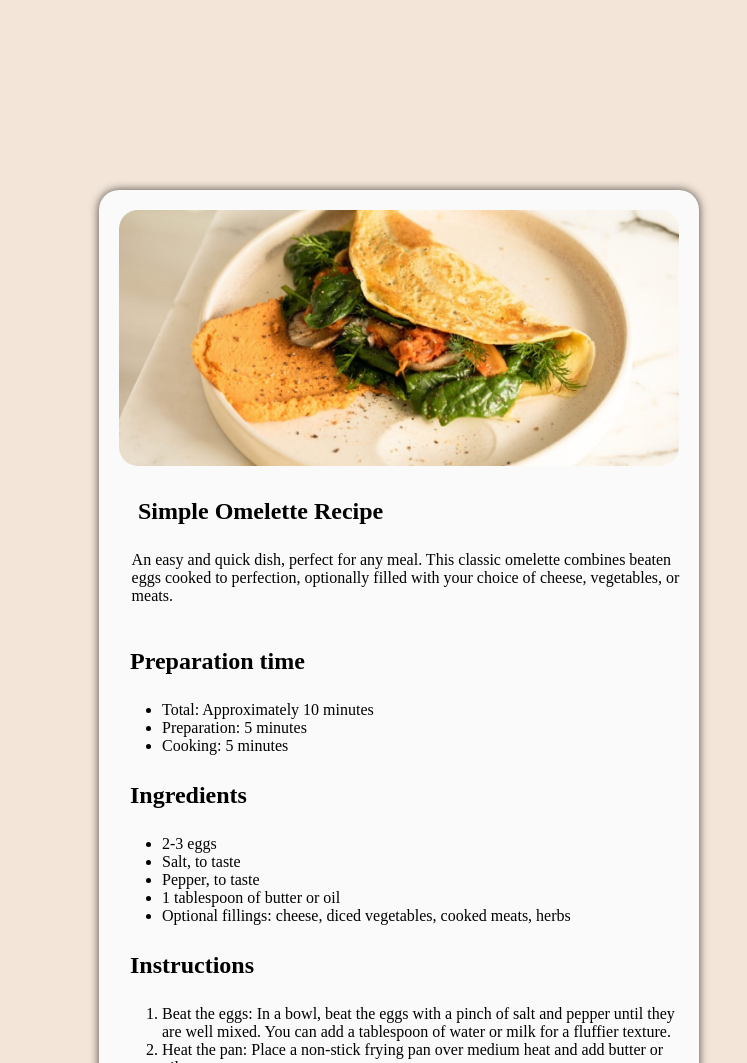
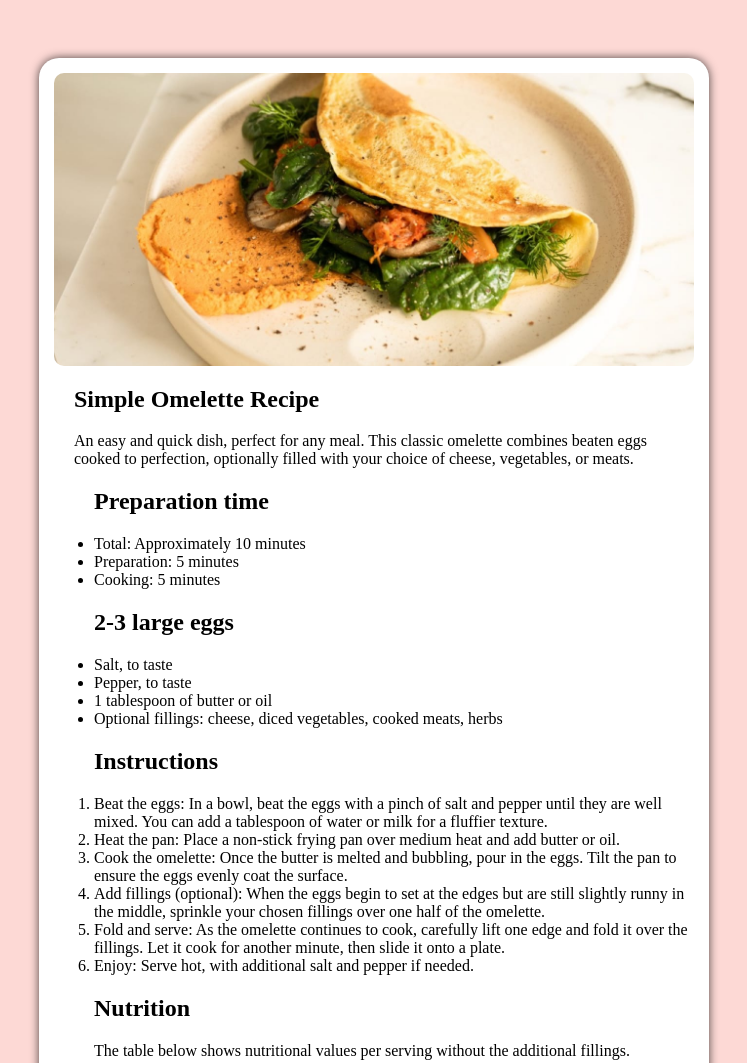
Before and after one commit to Ryan-Silva19/Desafio-FrontEnd-Mentor, a plain HTML site: page RecipePage/index.html in a window 1280 px wide. Shown: the top 1063 px of the page, without its empty margins (241-988 px from the left). Drawn offline with Linux system fonts and the light colour scheme.

Commit message:
Revert "Ajustando ao zoom de até 500%"
This reverts commit d8e8e2566c2d2775353f191fb82ea2300c7a5368.

```diff
--- a/RecipePage/index.html
+++ b/RecipePage/index.html
@@ -18,22 +18,21 @@
             <p id="resume">An easy and quick dish, perfect for any meal. This classic omelette combines beaten eggs
                 cooked
                 to perfection, optionally filled with your choice of cheese, vegetables, or meats.</p>
+            <ul>
                 <h2>Preparation time</h2>
-            <ul>
                 <li>Total: Approximately 10 minutes</li>
                 <li>Preparation: 5 minutes</li>
                 <li>Cooking: 5 minutes</li>
             </ul>
-            <h2>Ingredients</h2>
             <ul>
-                <li>2-3 eggs</li>
+                <h2>2-3 large eggs</h2>
                 <li>Salt, to taste</li>
                 <li>Pepper, to taste</li>
                 <li>1 tablespoon of butter or oil</li>
                 <li>Optional fillings: cheese, diced vegetables, cooked meats, herbs</li>
             </ul>
-            <h2>Instructions</h2>
             <ol>
+                <h2>Instructions</h2>
                 <li>Beat the eggs: In a bowl, beat the eggs with a pinch of salt and pepper until they are well mixed.
                     You can add a tablespoon of water or milk for a fluffier texture.</li>
                 <li>Heat the pan: Place a non-stick frying pan over medium heat and add butter or oil.</li>
@@ -45,9 +44,9 @@
                     fillings. Let it cook for another minute, then slide it onto a plate.</li>
                 <li>Enjoy: Serve hot, with additional salt and pepper if needed.</li>
             </ol>
-            <h2>Nutrition</h2>
-            <p>The table below shows nutritional values per serving without the additional fillings.</p>
             <ul>
+                <h2>Nutrition</h2>
+                <p>The table below shows nutritional values per serving without the additional fillings.</p>
                 <li>Calories
                     277kcal</li>
                 <li>Carbs
--- a/RecipePage/src/style/RecipePage.css
+++ b/RecipePage/src/style/RecipePage.css
@@ -1,64 +1,37 @@
-*{
-    margin: 0;
-    padding: 0;
-    box-sizing: border-box;
-}
 body{
-    background-color: #F3E5D8;
+    background-color: rgba(250, 128, 114, 0.295);
     display: flex;
     flex-direction: column;
     justify-content: center;
     align-items: center;
-    /* overflow: hidden; */
-    /* flex-wrap: wrap; */
-    height: auto;
-    width: auto;
-    margin-top: 10rem;
+    flex-wrap: wrap;
 }
 #Recipe{
-    background-color: #FAFAFA;
+    background-color: #FFFFFF;
     display: flex;
     flex-direction: column;
     justify-content: center;
     align-items: center;
-    max-width: 600px;
-    width: 90%;
+    width: 40rem;
     height: auto;
     padding: 15px;
     border-radius: 20px;
-    /* overflow: auto; */
-    margin: 30px 50px;
+    overflow: auto;
+    margin: 50px 50px 0 0;
     box-shadow: 0px 0px 10px rgba(0, 0, 0, 0.7);
-
 }
 #Image img{
-    display: block;
-    max-width: 100%;
-    /* width: 38rem; */
-    border-radius: 1.5rem;
+    display: flex;
+    width: 40rem;
+    border-radius: 10px;
     justify-content: center;
     height: auto;
-    padding: 5px;
-    /* font-family  */
-}
-div{
-    display: flex;
-    justify-content: center;
+    padding: auto;
+    font-family
 }
 #title{
-    padding-left: 1.5rem;
-    line-height: 5rem;
+    padding: 0 0 0 20px;
 }
 #resume{
-    padding-left: 1.1rem;
+    padding: 0 0 0 20px;
 }
-h2{
-    padding-left: 1rem;
-    line-height: 5rem;
-}
-ul,ol{
-    padding-left: 3rem;
-}
-p{
-    padding: 0 0 1rem 1rem;
-}
```
